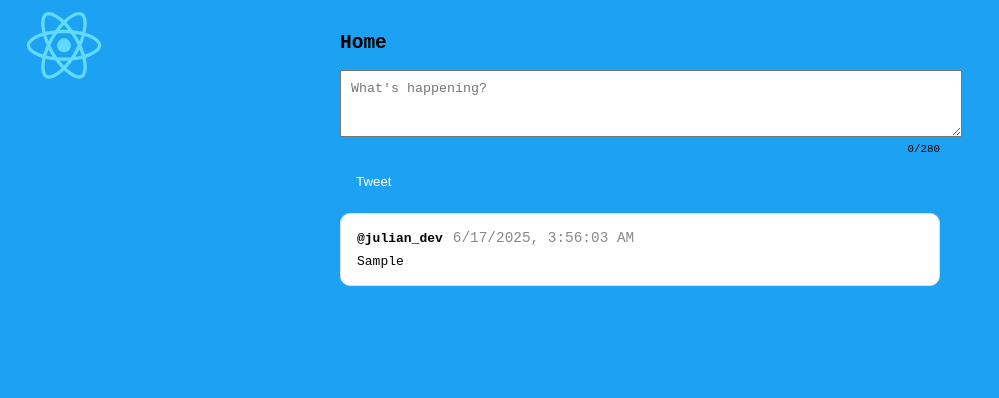
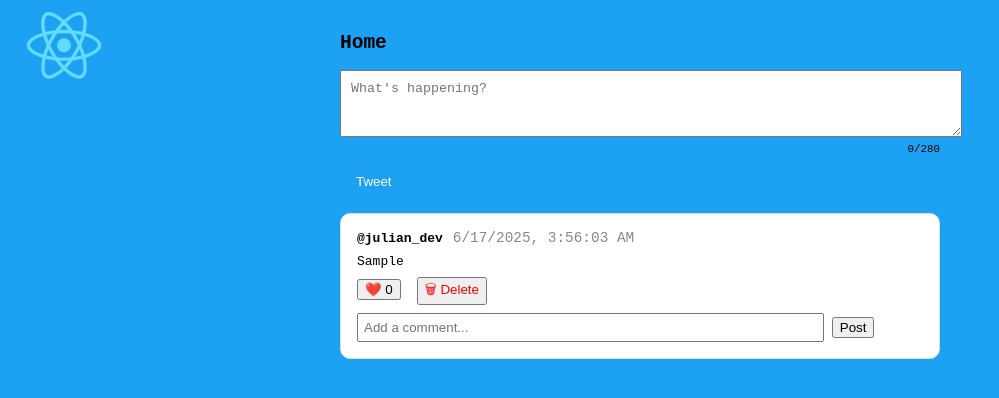
Before and after one commit to flyerJewel/TextTalk, a React (Create React App) app: page /feed in a window 1280 px wide. Both pictures are taken after typing "Sample" into the empty fields and a click on the button "Tweet". Shown: the top 398 px of the page, without its empty margins (0-999 px from the left). Built offline with nearby package versions, Linux system fonts and the light colour scheme.

Commit message:
Julian mac

```diff
--- a/package.json
+++ b/package.json
@@ -9,6 +9,7 @@
     "@testing-library/user-event": "^13.5.0",
     "react": "^19.1.0",
     "react-dom": "^19.1.0",
+    "react-router-dom": "^7.6.2",
     "react-scripts": "5.0.1",
     "web-vitals": "^2.1.4"
   },
--- a/src/FeedPage.js
+++ b/src/FeedPage.js
@@ -1,19 +1,57 @@
-import { useState } from 'react';
+import { useState, useEffect } from 'react';
 import { Link } from 'react-router-dom';
-import NewPostForm from './components/NewPostForm'
-import Post from './components/Post'
+import NewPostForm from './components/NewPostForm';
+import Post from './components/Post';
 function FeedPage() {
   const [posts, setPosts] = useState([]);
+
+  // load posts from local storage
+  useEffect(() => {
+    const saved = localStorage.getItem('posts');
+    if (saved) {
+      setPosts(JSON.parse(saved));
+    }
+  },[]);
+
+// saves to local storage
+  useEffect(() => {
+    localStorage.setItem('posts', JSON.stringify(posts));
+  }, [posts]);
 
   const handleAddPost = (text) => {
     const newPost = {
       id: Date.now(),
       username: 'julian_dev', // mock user
       text: text,
-      timestamp: new Date().toLocaleString()
+      timestamp: new Date().toLocaleString(),
+      likes: 0,
+      comments:[]
     };
     setPosts([newPost, ...posts]); // newest post on top
   };
+    const handleLike = (id) => {
+      setPosts(
+          posts.map(post =>
+              post.id === id ? { ...post, likes: post.likes + 1 } : post
+          )
+      );
+    };
+
+    const handleAddComment = (id, comment) => {
+      setPosts(
+          posts.map(post =>
+              post.id === id
+                  ? { ...post, comments: [...post.comments, comment] }
+                  : post
+          )
+      );
+    };
+
+    const handleDelete = (id) => {
+      setPosts(posts.filter(post => post.id !== id));
+    };
+
+
     return (
       <div style={{ maxWidth: '600px', margin: '2rem auto' }}>
       <h2>Home</h2>
@@ -21,7 +59,13 @@ function FeedPage() {
       {posts.length === 0 ? (
         <p style={{ textAlign: 'center', marginTop: '2rem' }}>No posts yet. Start tweeting!</p>
       ) : (
-        posts.map((post) => <Post key={post.id} data={post} />)
+        posts.map((post) => <Post
+            key={post.id}
+            data={post}
+            onLike={() =>handleLike(post.id)}
+            onComment={(comment) => handleAddComment(post.id, comment)}
+            onDelete={() => handleDelete(post.id)}
+        />)
       )}
     </div>
     );
--- a/src/components/Post.js
+++ b/src/components/Post.js
@@ -1,7 +1,18 @@
-function Post({ data }) {
-  const { username, text, timestamp } = data;
+import {useState} from "react";
 
-  return (
+function Post({ data, onLike, onComment, onDelete }) {
+    const { username, text, timestamp, likes, comments } = data;
+    const [commentText, setCommentText] = useState('');
+
+    const handleSubmit = (e) => {
+        e.preventDefault();
+        if (commentText.trim() !== '') {
+            onComment(commentText.trim());
+            setCommentText('');
+        }
+    };
+
+    return (
     <div
       style={{
         border: '1px solid #ddd',
@@ -18,7 +29,34 @@ function Post({ data }) {
         </span>
       </div>
       <p style={{ margin: 0 }}>{text}</p>
+        <div style={{ marginTop: '0.5rem' }}>
+            <button onClick={onLike}>❤️ {likes}</button>
+            <button onClick={onDelete} style={{ marginLeft: '1rem', color: 'red' }}>🗑 Delete</button>
+        </div>
+
+        <form onSubmit={handleSubmit} style={{ marginTop: '0.5rem' }}>
+            <input
+                type="text"
+                value={commentText}
+                placeholder="Add a comment..."
+                onChange={(e) => setCommentText(e.target.value)}
+                style={{ width: '80%', padding: '5px' }}
+            />
+            <button type="submit" style={{ marginLeft: '0.5rem' }}>Post</button>
+        </form>
+
+        {comments.length > 0 && (
+            <div style={{ marginTop: '1rem' }}>
+                <strong>Comments:</strong>
+                <ul style={{ paddingLeft: '1rem' }}>
+                    {comments.map((c, i) => <li key={i}>{c}</li>)}
+                </ul>
+            </div>
+        )}
+
     </div>
+
+
   );
 }
 
```
Also changed, not shown: 1 other file (tests, documents, lock files or other folders).
